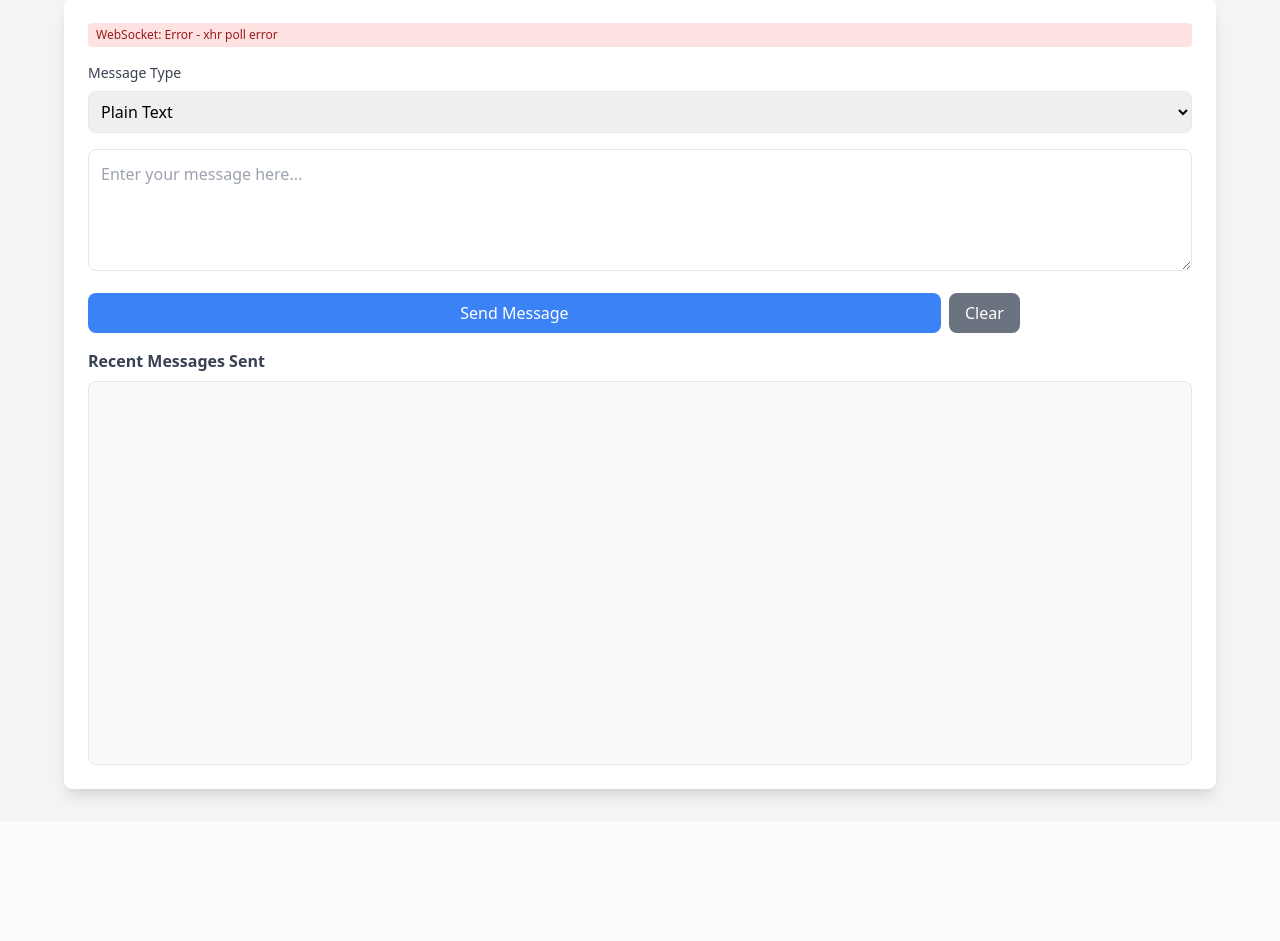
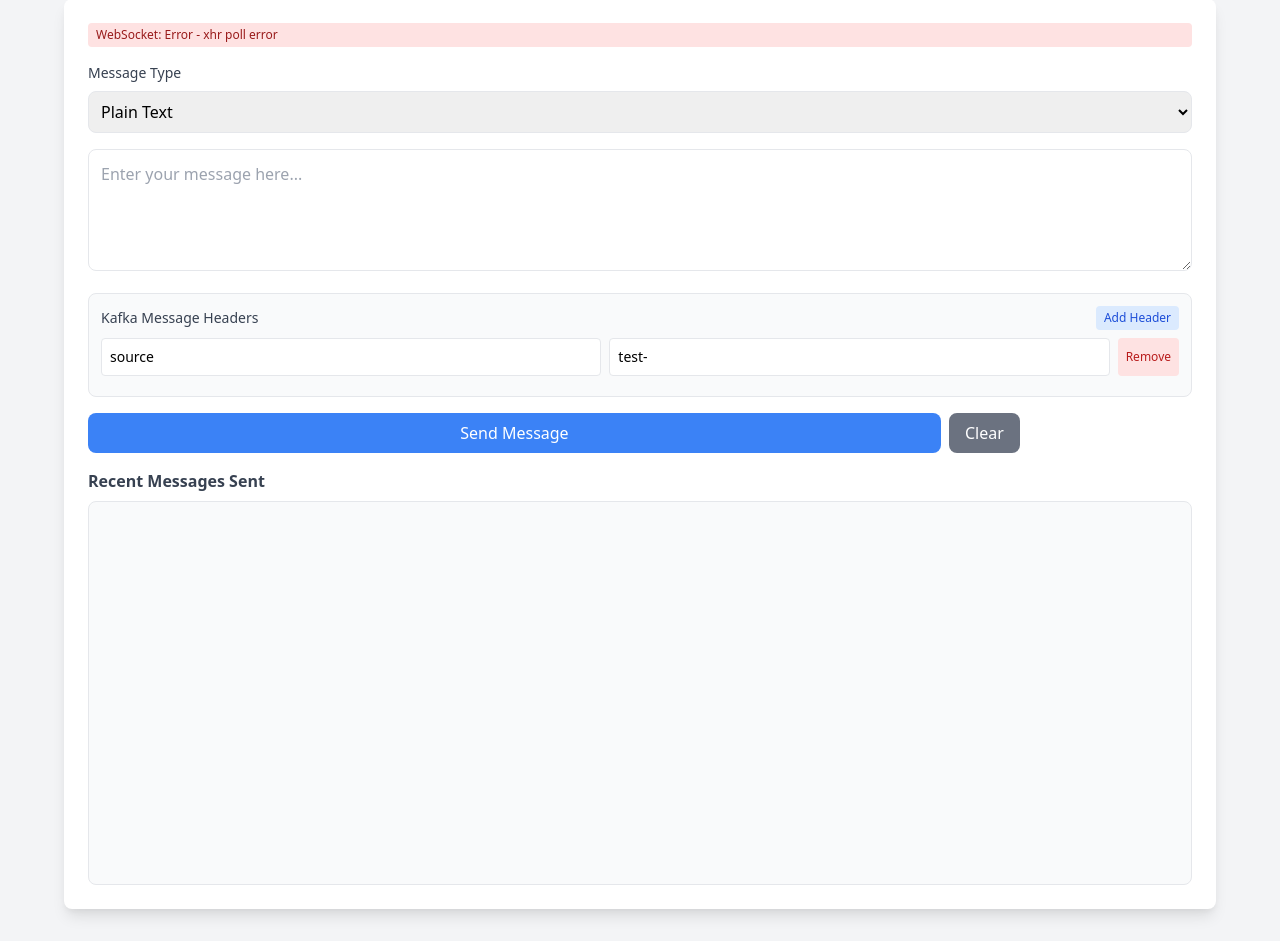
Before and after one commit to waveywaves/mirrord-kafka-debug-example, a Flask app: page / in a window 1280 px wide. Shown: the part 101-1042 px from the top of the page. Before the commit the page ends 905 px from the top, so only its background shows below. Run offline with Flask 3, Linux system fonts and the light colour scheme; some libraries are stand-ins or nearby versions.

Commit message:
specify headers for testing filters

```diff
--- a/app.py
+++ b/app.py
@@ -200,6 +200,7 @@
 
     data = request.json
     message = data.get('message')
+    custom_headers = data.get('headers', {})
 
     if not message:
         logger.warning("Empty message received")
@@ -212,10 +213,11 @@
         message_id = str(uuid.uuid4())
         last_message_id = message_id  # Store for delivery report
 
-        # Store initial data in our tracking dictionary
+        # Store the message and headers in our tracking dictionary
         pending_messages[message_id] = {
             'message': message,
             'timestamp': time.time(),
+            'headers': {k: v.decode('utf-8') if isinstance(v, bytes) else v for k, v in custom_headers.items()},
             'metadata': {
                 'partition': 'pending',  # Will be filled by delivery report
                 'offset': 'pending',     # Will be filled by delivery report
@@ -226,12 +228,28 @@
         # Convert message to JSON string and encode as bytes
         message_bytes = json.dumps(message).encode('utf-8')
 
-        # Produce the message with a 'source' header for mirrord filtering
+        # Prepare Kafka headers
+        kafka_headers = []
+
+        # Add custom headers from the request
+        for key, value in custom_headers.items():
+            kafka_headers.append((key, value.encode('utf-8')))
+
+        # If no 'source' header was provided, add our default one
+        if 'source' not in custom_headers:
+            kafka_headers.append(('source', f'test-{message_id}'.encode('utf-8')))
+            logger.info(f"Adding default source header: test-{message_id}")
+            # Also add to our tracking dictionary
+            pending_messages[message_id]['headers']['source'] = f'test-{message_id}'
+
+        logger.info(f"Sending message with headers: {kafka_headers}")
+
+        # Produce the message with headers
         producer.produce(
             KAFKA_TOPIC,
             value=message_bytes,
             callback=delivery_report,
-            headers=[('source', f'test-{message_id}'.encode('utf-8'))]
+            headers=kafka_headers
         )
         producer.flush(timeout=1)  # Short flush - delivery report will come later
 
@@ -239,6 +257,7 @@
             'success': True,
             'message': 'Message sent successfully',
             'message_id': message_id,
+            'headers': pending_messages[message_id]['headers'],
             'metadata': pending_messages[message_id]['metadata']
         }
         logger.info(f"Message queued for delivery: {response}")
--- a/templates/index.html
+++ b/templates/index.html
@@ -48,6 +48,21 @@
                 <!-- Text Area (for plain text) -->
                 <div id="textContainer">
                     <textarea id="messageInput" class="w-full p-3 border rounded-lg focus:outline-none focus:ring-2 focus:ring-blue-500" rows="4" placeholder="Enter your message here..."></textarea>
+                </div>
+
+                <!-- Message Headers -->
+                <div class="border rounded-lg p-3 bg-gray-50">
+                    <div class="flex justify-between items-center mb-2">
+                        <h3 class="text-sm font-medium text-gray-700">Kafka Message Headers</h3>
+                        <button onclick="addHeaderField()" class="bg-blue-100 text-blue-700 px-2 py-1 rounded text-xs hover:bg-blue-200">Add Header</button>
+                    </div>
+                    <div id="headersContainer">
+                        <div class="header-row flex space-x-2 mb-2">
+                            <input type="text" placeholder="Key" class="header-key flex-1 p-2 border rounded text-sm" value="source">
+                            <input type="text" placeholder="Value" class="header-value flex-1 p-2 border rounded text-sm" value="test-">
+                            <button onclick="removeHeaderField(this)" class="bg-red-100 text-red-700 px-2 py-1 rounded text-xs hover:bg-red-200">Remove</button>
+                        </div>
+                    </div>
                 </div>
 
                 <!-- Controls -->
@@ -309,12 +324,13 @@
             }
         }
 
-        function addToHistory(message, metadata, messageId) {
+        function addToHistory(message, metadata, messageId, headers) {
             messageHistory.unshift({
                 message,
                 metadata,
                 timestamp: new Date(),
-                id: messageId
+                id: messageId,
+                headers: headers || {}
             });
 
             if (messageHistory.length > MAX_HISTORY) {
@@ -334,6 +350,19 @@
                     (entry.metadata.offset === 'pending' ? 'pending...' : entry.metadata.offset) :
                     'pending...';
 
+                // Format headers for display
+                let headersHtml = '';
+                if (entry.headers && Object.keys(entry.headers).length > 0) {
+                    headersHtml = `
+                        <div class="mt-1 text-xs text-gray-500">
+                            Headers:
+                            ${Object.entries(entry.headers).map(([key, value]) =>
+                                `<span class="bg-gray-100 px-1 rounded">${key}=${value}</span>`
+                            ).join(' ')}
+                        </div>
+                    `;
+                }
+
                 return `
                 <div class="text-sm p-2 bg-white rounded border hover:bg-gray-50 cursor-pointer" onclick="loadHistoryMessage(${index})">
                     <div class="flex justify-between">
@@ -344,6 +373,7 @@
                         </span>
                     </div>
                     <div class="text-gray-500 truncate">${typeof entry.message === 'object' ? JSON.stringify(entry.message) : entry.message}</div>
+                    ${headersHtml}
                 </div>
                 `;
             }).join('');
@@ -362,6 +392,39 @@
                 toggleEditor();
                 document.getElementById('messageInput').value = entry.message;
             }
+        }
+
+        function addHeaderField() {
+            const headersContainer = document.getElementById('headersContainer');
+            const headerRow = document.createElement('div');
+            headerRow.className = 'header-row flex space-x-2 mb-2';
+            headerRow.innerHTML = `
+                <input type="text" placeholder="Key" class="header-key flex-1 p-2 border rounded text-sm">
+                <input type="text" placeholder="Value" class="header-value flex-1 p-2 border rounded text-sm">
+                <button onclick="removeHeaderField(this)" class="bg-red-100 text-red-700 px-2 py-1 rounded text-xs hover:bg-red-200">Remove</button>
+            `;
+            headersContainer.appendChild(headerRow);
+        }
+
+        function removeHeaderField(button) {
+            const headerRow = button.parentElement;
+            headerRow.remove();
+        }
+
+        function collectHeaders() {
+            const headers = {};
+            const headerRows = document.querySelectorAll('.header-row');
+
+            headerRows.forEach(row => {
+                const key = row.querySelector('.header-key').value.trim();
+                const value = row.querySelector('.header-value').value.trim();
+
+                if (key && value) {
+                    headers[key] = value;
+                }
+            });
+
+            return headers;
         }
 
         function sendMessage() {
@@ -390,19 +453,25 @@
                     return;
                 }
 
+                // Collect headers from the UI
+                const headers = collectHeaders();
+
                 fetch('/produce', {
                     method: 'POST',
                     headers: {
                         'Content-Type': 'application/json',
                     },
-                    body: JSON.stringify({ message })
+                    body: JSON.stringify({
+                        message: message,
+                        headers: headers
+                    })
                 })
                 .then(response => response.json())
                 .then(data => {
                     if (data.success) {
                         statusDiv.textContent = 'Message sent successfully!';
                         statusDiv.className = 'text-sm text-green-600';
-                        addToHistory(message, data.metadata, data.message_id);
+                        addToHistory(message, data.metadata, data.message_id, headers);
                     } else {
                         throw new Error(data.error);
                     }
```
